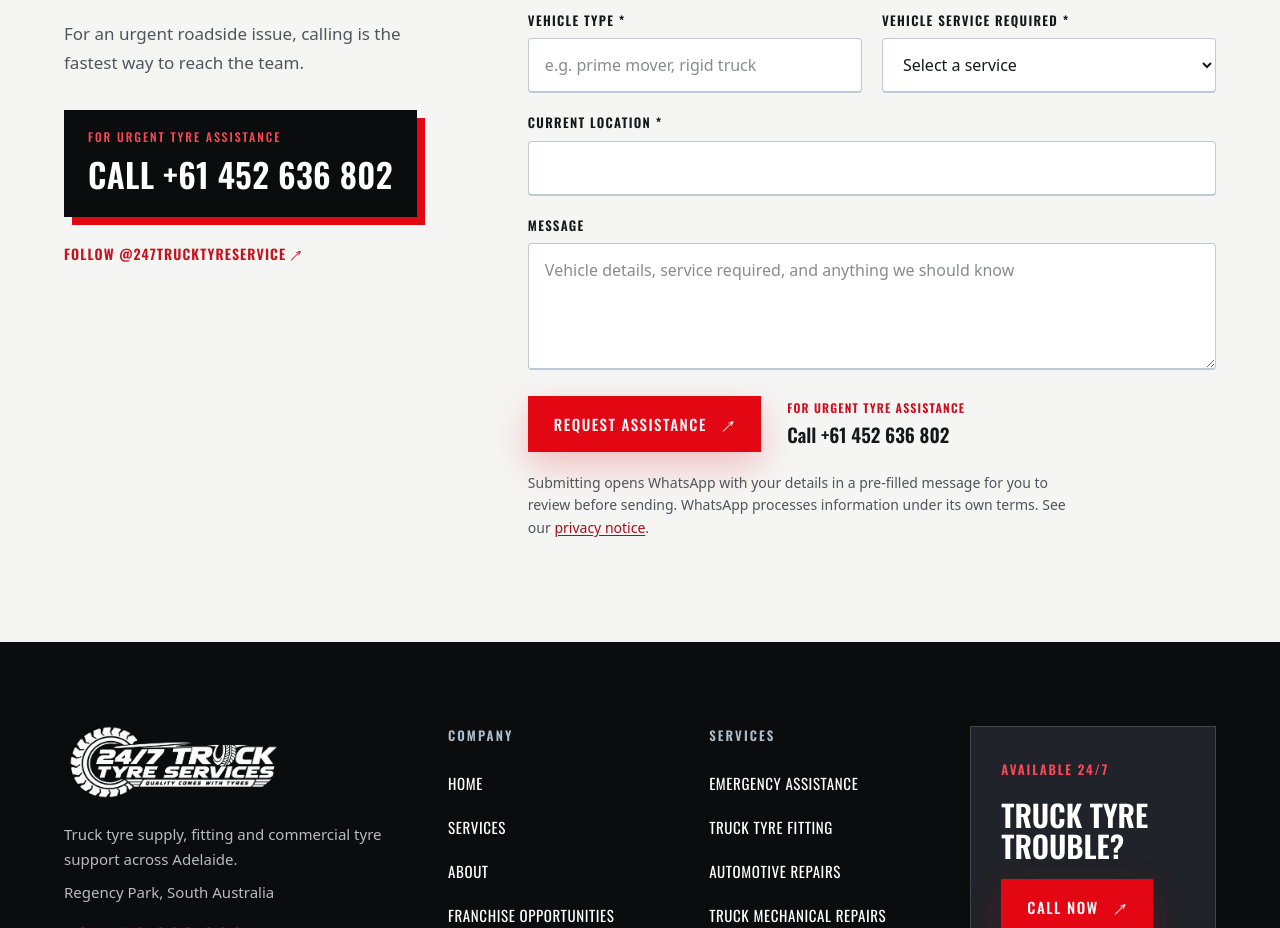
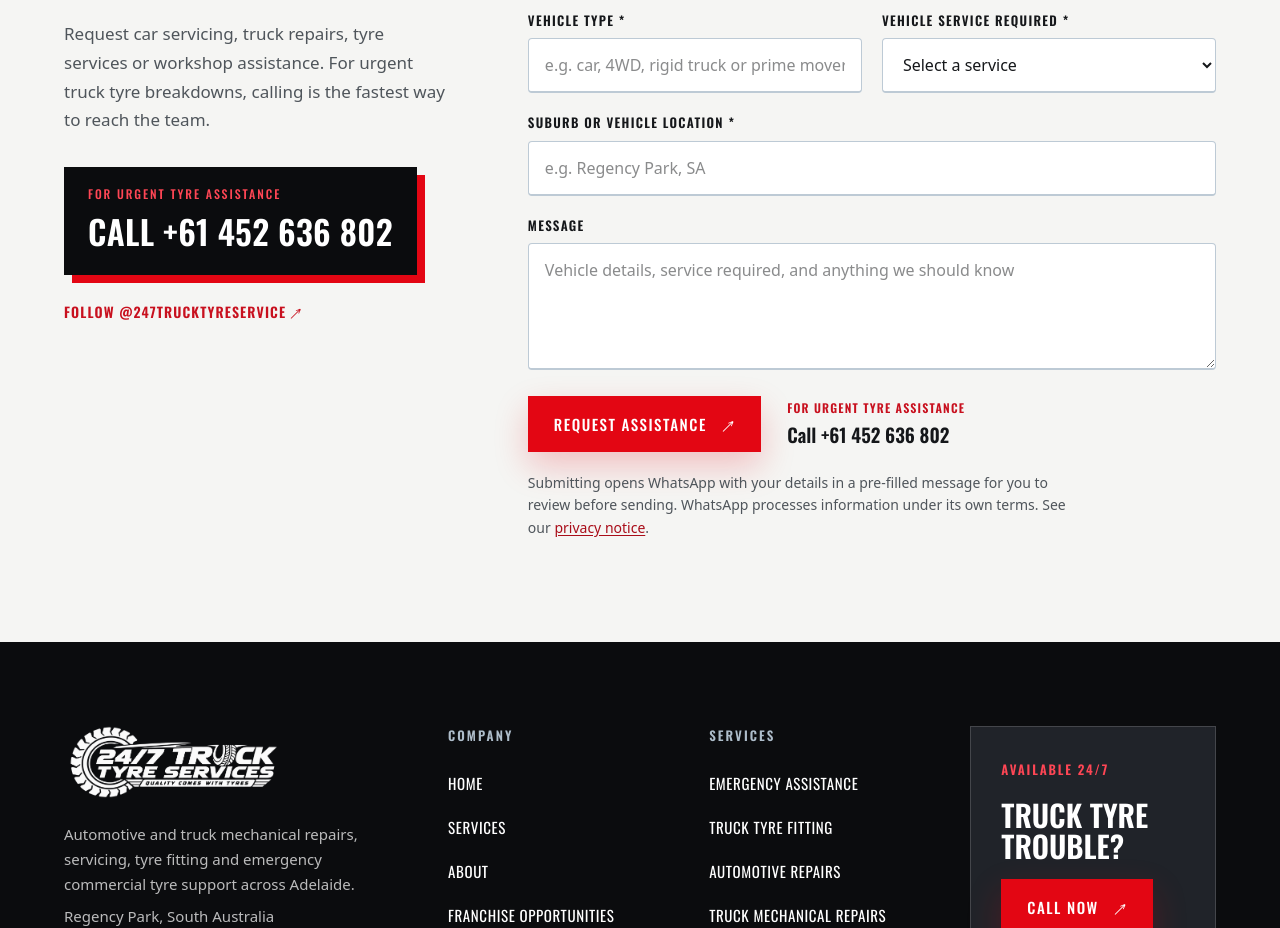
Before and after one commit to abubakerasif202/247truck, a Next.js app: page /24-7-truck-tyre-assistance in a window 1280 px wide. Shown: the part 3344-4272 px from the top of the page. Built offline with nearby package versions, Linux system fonts and the light colour scheme; a web font is replaced by a local one.

Commit message:
feat: support car and truck repair enquiries and remove duplicate home section

```diff
--- a/app/site-components.tsx
+++ b/app/site-components.tsx
@@ -159,7 +159,7 @@ function Footer() {
       <div className="footer-grid">
         <div className="footer-brand">
           <Logo white />
-          <p>Truck tyre supply, fitting and commercial tyre support across Adelaide.</p>
+          <p>Automotive and truck mechanical repairs, servicing, tyre fitting and emergency commercial tyre support across Adelaide.</p>
           <p>Regency Park, South Australia</p>
           <a className="footer-phone" href={PHONE_HREF}>{PHONE_DISPLAY}</a>
           <a className="footer-instagram" href={INSTAGRAM_URL} target="_blank" rel="noopener noreferrer">Instagram · @247trucktyreservice ↗</a>
@@ -540,36 +540,6 @@ function CustomerJourneys() {
 }
 
 
-function WorkshopServices() {
-  const offerings = [
-    { title: "Automotive Repairs & Servicing", description: "Mechanical repairs, servicing and maintenance enquiries for cars, 4WDs and light commercial vehicles.", image: "/images/pack-09-workshop-team.webp", alt: "Mechanics working inside an industrial vehicle workshop", href: "/automotive-repairs" },
-    { title: "Truck Repairs & Maintenance", description: "Heavy vehicle repair assessments, workshop servicing and practical mechanical support for commercial trucks.", image: "/images/pack-03-workshop-truck.webp", alt: "Commercial truck positioned inside the vehicle workshop", href: "/truck-mechanical-repairs" },
-  ];
-  return (
-    <section className={updates.workshopSection} aria-labelledby="workshop-services-heading">
-      <div className={updates.workshopTop}>
-        <p className={updates.eyebrow}>More than tyres</p>
-        <h2 id="workshop-services-heading">Automotive & truck repair workshop</h2>
-        <p>From everyday vehicle servicing to heavy-duty truck mechanical repairs, talk to our Regency Park team about the repair work your vehicle needs. Workshop bookings are arranged separately from our 24/7 emergency tyre assistance.</p>
-      </div>
-      <div className={updates.workshopGrid}>
-        {offerings.map((offering) => (
-          <Link key={offering.href} href={offering.href} className={updates.workshopCard}>
-            <div className={updates.workshopMedia}>
-              <Image src={offering.image} alt={offering.alt} fill sizes="(max-width: 900px) 100vw, 50vw" />
-            </div>
-            <div className={updates.workshopText}>
-              <h3>{offering.title}</h3>
-              <p>{offering.description}</p>
-              <span>Explore repairs ↗</span>
-            </div>
-          </Link>
-        ))}
-      </div>
-    </section>
-  );
-}
-
 function CareersBand() {
   return (
     <section className={updates.homeBand} aria-labelledby="careers-home-heading">
@@ -644,9 +614,9 @@ function ContactForm() {
         <label><span>Company</span><input name="company" autoComplete="organization" /></label>
         <label><span>Phone *</span><input name="phone" type="tel" inputMode="tel" autoComplete="tel" required /></label>
         <label><span>Email</span><input name="email" type="email" inputMode="email" autoComplete="email" /></label>
-        <label><span>Vehicle type *</span><input name="vehicle" required placeholder="e.g. prime mover, rigid truck" /></label>
-        <label><span>Vehicle service required *</span><select name="service" required defaultValue=""><option value="" disabled>Select a service</option><option>Emergency Truck Tyre Assistance</option><option>Truck Tyre Supply</option><option>Truck Tyre Fitting</option><option>Truck Battery Fitting &amp; Replacement</option><option>Truck Wash</option><option>Fleet Support</option><option>Workshop Service</option><option>General Enquiry</option></select></label>
-        <label className="field-wide"><span>Current location *</span><input name="location" autoComplete="street-address" required /></label>
+        <label><span>Vehicle type *</span><input name="vehicle" required placeholder="e.g. car, 4WD, rigid truck or prime mover" /></label>
+        <label><span>Vehicle service required *</span><select name="service" required defaultValue=""><option value="" disabled>Select a service</option><option>Emergency Truck Tyre Assistance</option><option>Truck Tyre Supply</option><option>Truck Tyre Fitting</option><option>Truck Battery Fitting &amp; Replacement</option><option>Truck Wash</option><option>Fleet Support</option><option>Automotive Repairs &amp; Servicing</option><option>Truck Mechanical Repairs</option><option>Brake Repairs</option><option>Suspension &amp; Steering</option><option>Engine &amp; Transmission Enquiry</option><option>Workshop Service</option><option>General Enquiry</option></select></label>
+        <label className="field-wide"><span>Suburb or vehicle location *</span><input name="location" autoComplete="address-level2" required placeholder="e.g. Regency Park, SA" /></label>
         <label className="field-wide"><span>Message</span><textarea name="message" rows={4} placeholder="Vehicle details, service required, and anything we should know" /></label>
       </div>
       <div className="form-actions"><button className="button button--red" type="submit" disabled={submitting}>{submitting ? "Opening WhatsApp…" : "Request assistance"} <span aria-hidden="true">↗</span></button><p><strong>For urgent tyre assistance</strong><a href={PHONE_HREF}>Call {PHONE_DISPLAY}</a></p></div>
@@ -660,7 +630,7 @@ function ContactSection() {
   return (
     <section className="contact-section" id="contact">
       <div className="contact-heading">
-        <SectionHeading eyebrow="Request assistance" title="Tell us what your truck needs" intro="For an urgent roadside issue, calling is the fastest way to reach the team." />
+        <SectionHeading eyebrow="Request assistance" title="Tell us what your vehicle needs" intro="Request car servicing, truck repairs, tyre services or workshop assistance. For urgent truck tyre breakdowns, calling is the fastest way to reach the team." />
         <a href={PHONE_HREF}><small>For urgent tyre assistance</small><span>Call {PHONE_DISPLAY}</span></a>
         <a className="contact-instagram" href={INSTAGRAM_URL} target="_blank" rel="noopener noreferrer">Follow @247trucktyreservice ↗</a>
       </div>
@@ -727,7 +697,7 @@ export function GalleryPage() {
 }
 
 export function ContactPage() {
-  return <SiteShell><section className="page-masthead"><p className="eyebrow"><span />Contact the team</p><h1>Truck tyre help starts here</h1><p>Send your service details through WhatsApp, or call now for urgent 24/7 tyre assistance.</p></section><ContactSection /><Location /><FAQ /></SiteShell>;
+  return <SiteShell><section className="page-masthead"><p className="eyebrow"><span />Contact the team</p><h1>Vehicle repairs and tyre help start here</h1><p>Request automotive or truck workshop services via WhatsApp, or call now for urgent 24/7 commercial tyre assistance.</p></section><ContactSection /><Location /><FAQ /></SiteShell>;
 }
 
 export { detailPages };
```
